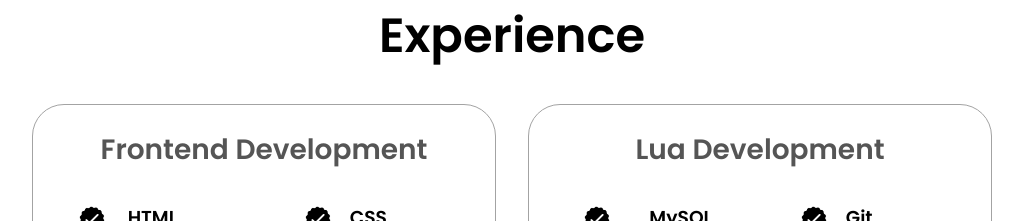
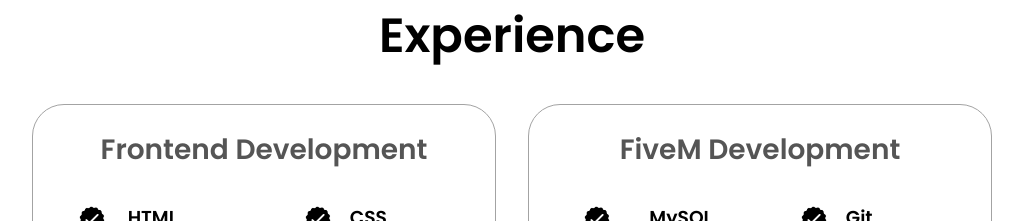
Before and after one commit to cs0ng0r/cs0ng0r.github.io, a plain HTML site: page index.html in a window 1280 px wide. Shown: the part 1721-1942 px from the top of the page, without its empty margins (128-1151 px from the left). Drawn offline with Linux system fonts and the light colour scheme.

Commit message:
Update index.html

```diff
--- a/index.html
+++ b/index.html
@@ -162,7 +162,7 @@
             </div>
           </div>
           <div class="details-container">
-            <h2 class="experience-sub-title">Lua Development</h2>
+            <h2 class="experience-sub-title">FiveM Development</h2>
             <div class="article-container">
               <article>
                 <img
```
